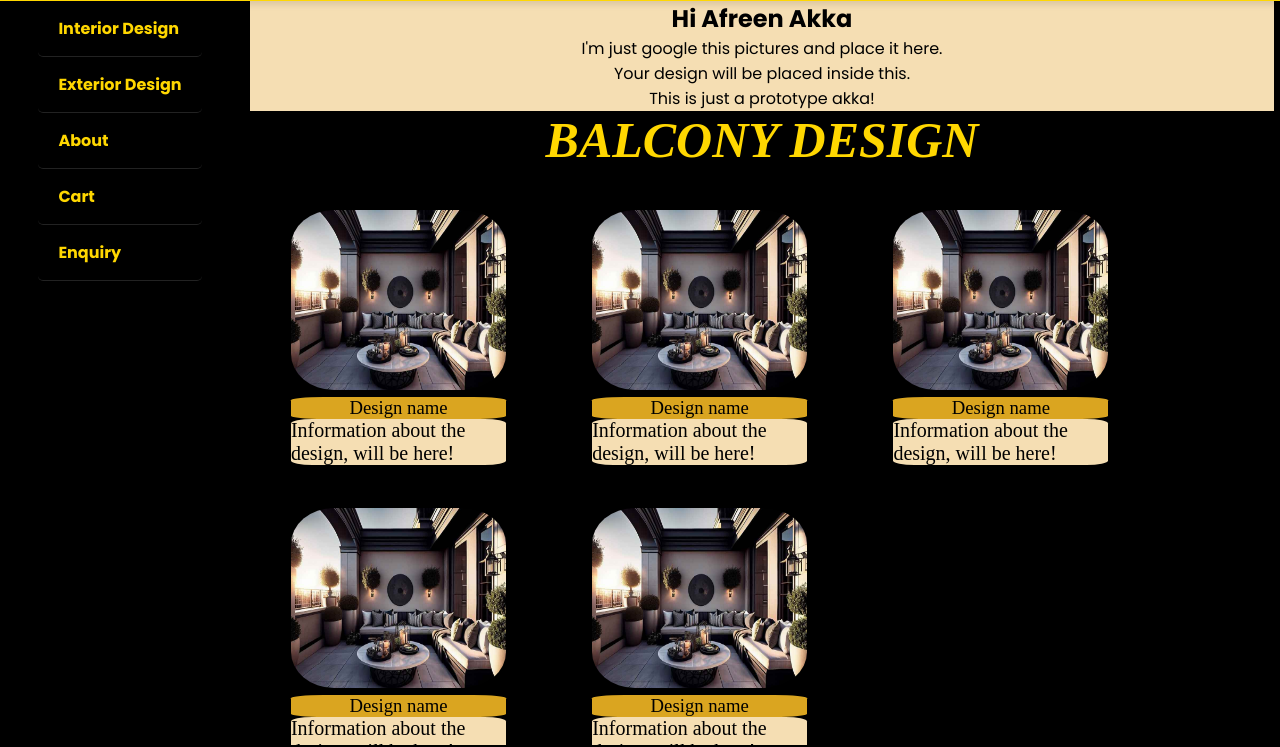
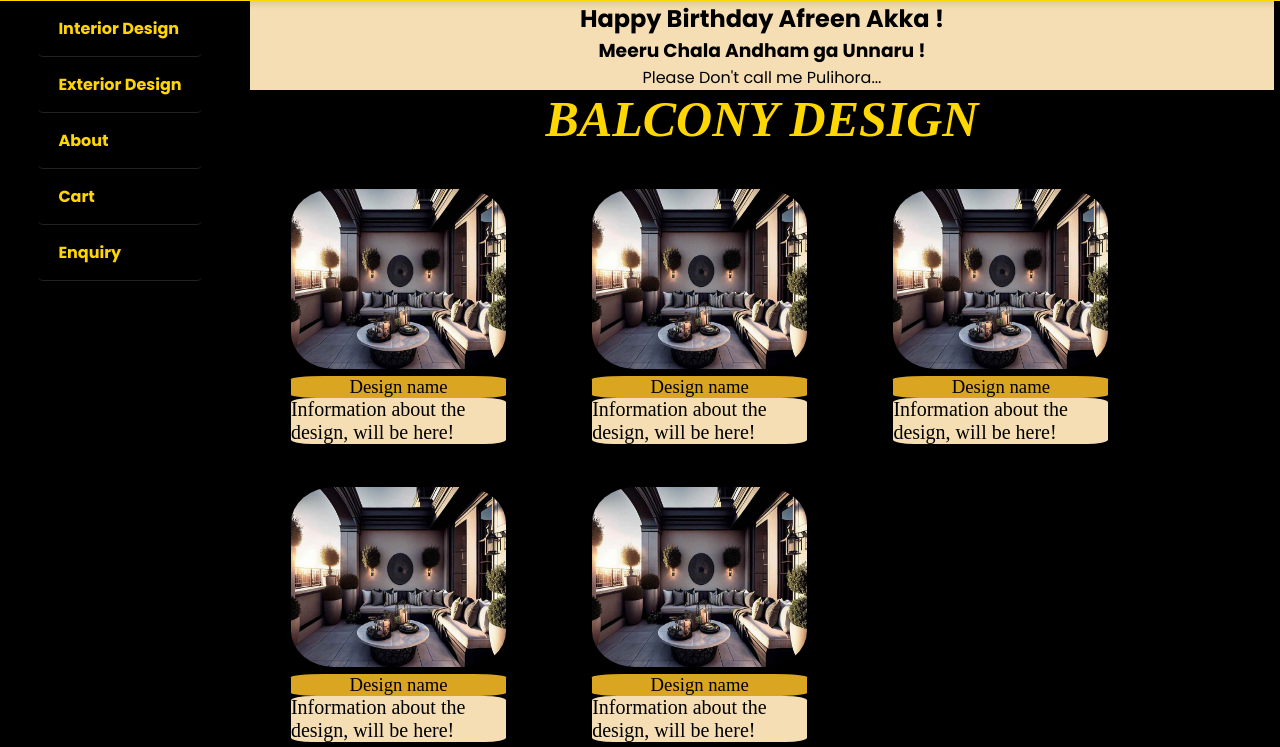
Before and after one commit to AhamedKhasir02/Afreen-Home-Decor, a website: page balcony.html in a window 1280 px wide. Shown: the part 55-802 px from the top of the page. Drawn offline with Linux system fonts and the light colour scheme.

Commit message:
balcony.html

```diff
--- a/balcony.html
+++ b/balcony.html
@@ -97,11 +97,13 @@
     </div>
     <div class="content">
       <div class="msg">
-        <h2>Hi Afreen Akka</h2>
-        <p>I'm just google this pictures and place it here. <br>
-          Your design will be placed inside this. <br>
-          This is just a prototype akka!
-        </p>
+        <h2>Happy Birthday Afreen Akka !</h2>
+
+        <h3>  Meeru Chala Andham ga Unnaru !</h3>
+
+          <p> Please Don't call me Pulihora...</p>
+
+
       </div>
 
 
```
